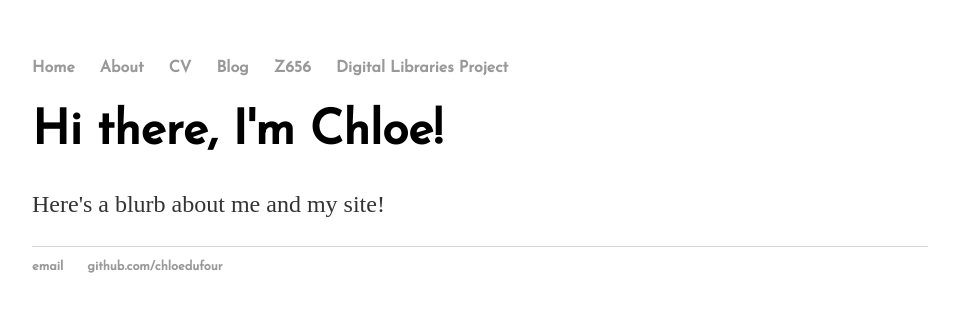
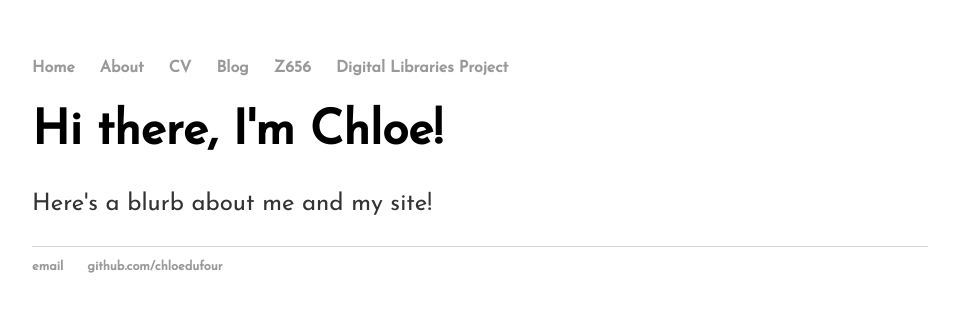
Before and after one commit to chloedufour/cdufour.github.io, a Jekyll site: the page built from index.html, in a window 1280 px wide. Shown: the top 312 px of the page, without its empty margins (160-1119 px from the left). Built offline with Jekyll 4.4.1, drawn with Linux system fonts in a browser that asks for light colours.

Commit message:
Update main.css

```diff
--- a/css/main.css
+++ b/css/main.css
@@ -42,6 +42,10 @@ ul.posts li {
     list-style: none;
 }
 
+div {
+    font-family:'Josefin Sans', sans-serif;
+}
+
 h1.plants {
     font-family: 'Montserrat', sans-serif;
     font-size: 3em;
```
